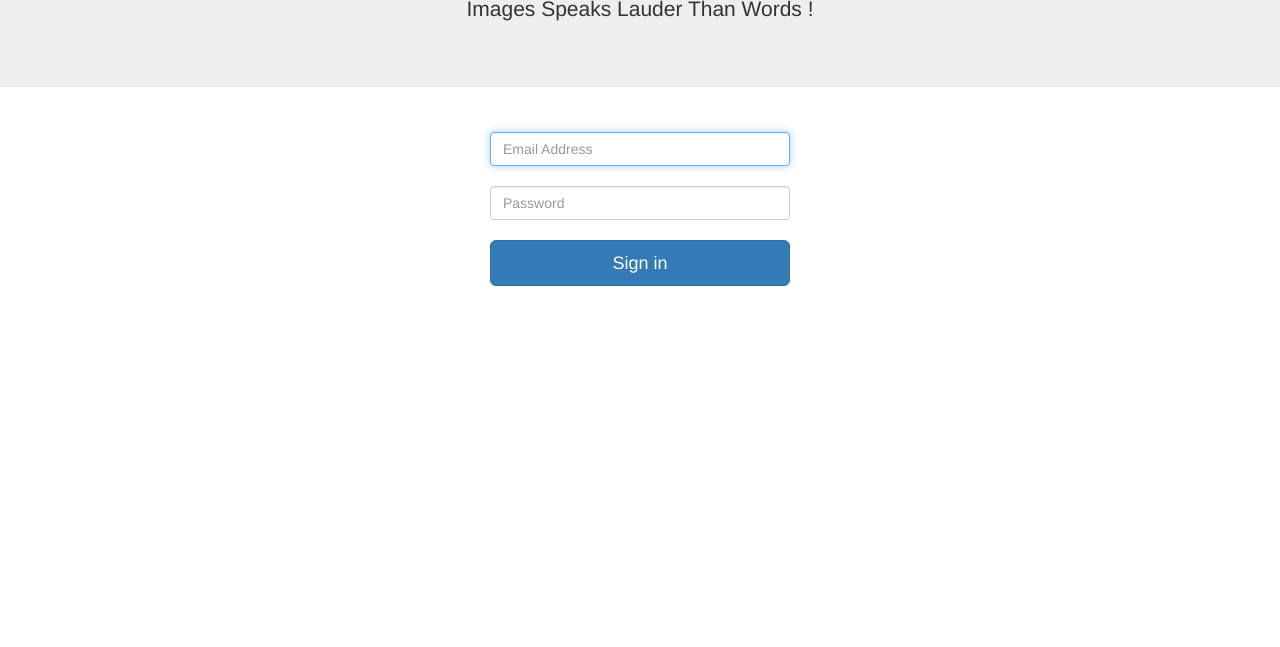
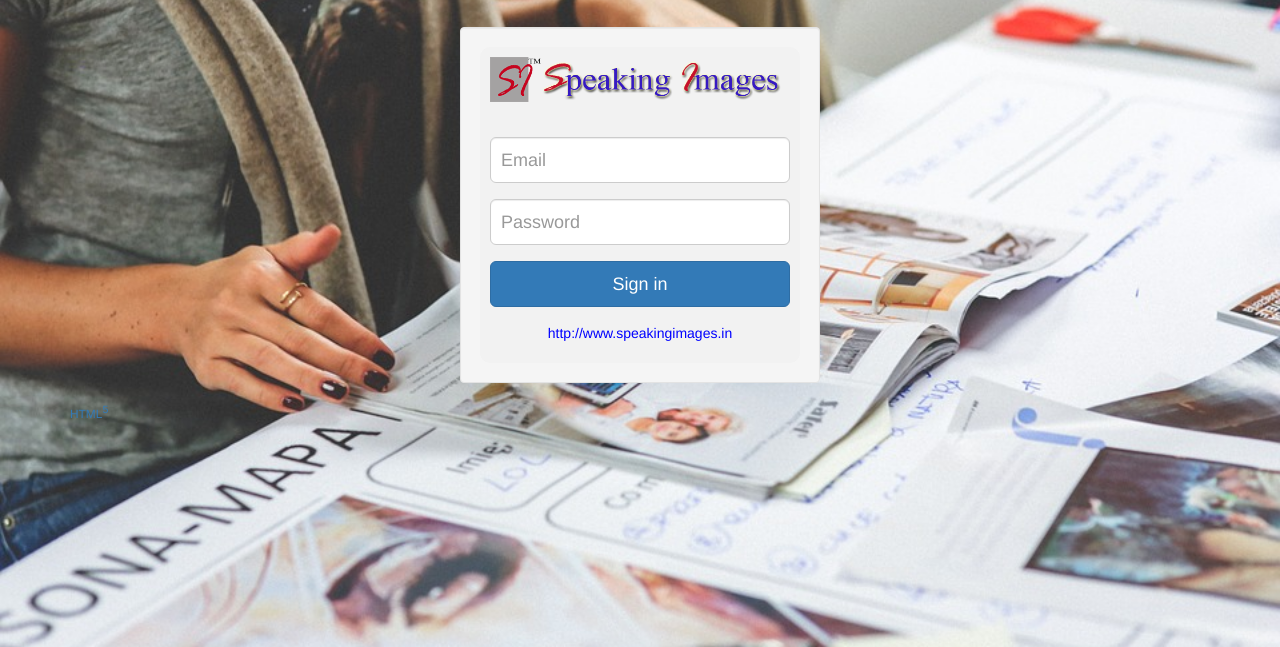
Before and after one commit to Pranjuli/sipl, a website: page index.html in a window 1280 px wide. Shown: the part 153-800 px from the top of the page. Drawn offline with Linux system fonts and the light colour scheme; some packages are replaced by stand-ins of ours.

Commit message:
login form final

```diff
--- a/css/master.css
+++ b/css/master.css
@@ -1,11 +1,56 @@
 @CHARSET "UTF-8";
 
-.form-signin {
-  max-width: 330px;
-  padding: 15px;
-  margin: 0 auto;
+.form-control {
+  position: relative;
+  font-size: 16px;
+  height: auto;
+  padding: 10px;
+  @include box-sizing(border-box);
+
+  &:focus {
+    z-index: 2;
+  }
 }
 
-.progress-bar {
-    color: #333;
+body {
+  background: url(../images/newspaper.jpg) no-repeat center center fixed;
+  -webkit-background-size: cover;
+  -moz-background-size: cover;
+  -o-background-size: cover;
+  background-size: cover;
 }
+
+.login-form {
+  margin-top: 180px;
+}
+
+form[role=login] {
+  color: #5d5d5d;
+  background: #f2f2f2;
+  padding: 10px;
+  border-radius: 10px;
+  -moz-border-radius: 10px;
+  -webkit-border-radius: 10px;
+}
+form[role=login] img {
+  display: block;
+  margin: 0 auto;
+  margin-bottom: 35px;
+}
+form[role=login] input,
+form[role=login] button {
+  font-size: 18px;
+  margin: 16px 0;
+}
+form[role=login] > div {
+  text-align: center;
+}
+
+.form-links {
+  text-align: center;
+  margin-top: 1em;
+  margin-bottom: 10px;
+}
+.form-links a {
+  color: #0000ff;
+}
--- a/index.html
+++ b/index.html
@@ -10,27 +10,32 @@
   <script type="text/javascript" src="js/jquery-2.2.2.min.js"></script>
   <script type="text/javascript" src="js/bootstrap.min.js"></script>
   <script type="text/javascript" src="js/angular.min.js"></script>
-  <script type="text/javascript" src="controllers/profileController.js"></script>
-  <script type="text/javascript" src="js/angular-animate.js"></script>
 </head>
 <body>
-  <div class="jumbotron text-center">
-    <h1>Speaking Images</h1>
-    <p>
-      Images Speaks Lauder Than Words !
-    </p>
+  <div class="container">
+  <div class="row" id="pwd-container">
+    <div class="col-md-4"></div>
+    <div class="col-md-4">
+      <section class="login-form well">
+        <form method="post" action="#" role="login">
+          <img src="images/SI_name.png" class="img-responsive" alt="" />
+          <input type="email" name="email" placeholder="Email" required class="form-control input-lg" value="" />
+          <input type="password" class="form-control input-lg" id="password" placeholder="Password" required="" />
+          <div class="pwstrength_viewport_progress"></div>
+          <button type="submit" name="go" class="btn btn-lg btn-primary btn-block">Sign in</button>
+          <div class="form-links">
+            <a href="#">http://www.speakingimages.in</a>
+          </div>
+        </form>
+      </section>
+      </div>
+      <div class="col-md-4"></div>
   </div>
-  <div class="container">
-      <form class="form-signin" action="home.html">
-        <label for="inputEmail" class="sr-only">Email Address</label>
-        <input type="email" id="inputEmail" class="form-control" placeholder="Email Address" required autofocus>
-        <br>
-        <label for="inputPassword" class="sr-only">Password</label>
-        <input type="password" id="inputPassword" class="form-control" placeholder="Password" required>
-        <br>
-        <button class="btn btn-lg btn-primary btn-block" type="submit">Sign in</button>
-        <br>
-      </form>
-  </div>
+  <p>
+    <a href="http://validator.w3.org/check?uri=http%3A%2F%2Fbootsnipp.com%2Fiframe%2FW00op" target="_blank"><small>HTML</small><sup>5</sup></a>
+    <br>
+    <br>
+  </p>
+</div>
 </body>
 </html>
```
